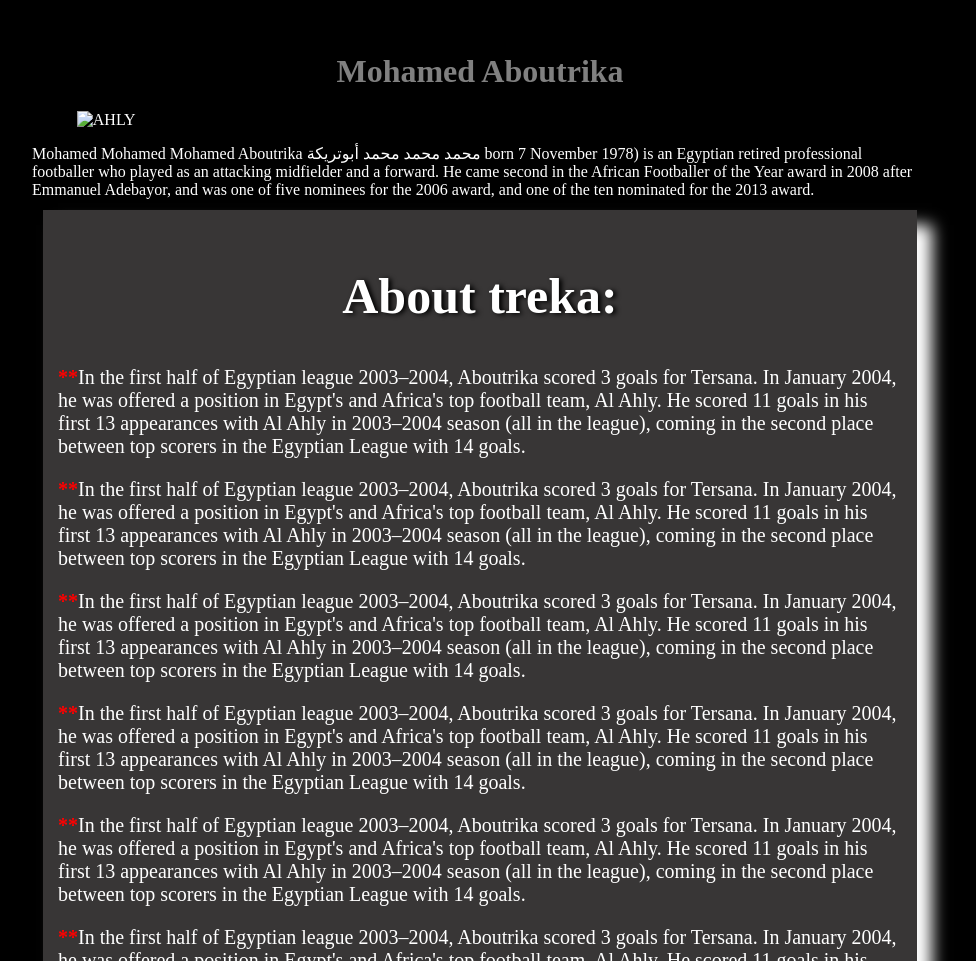
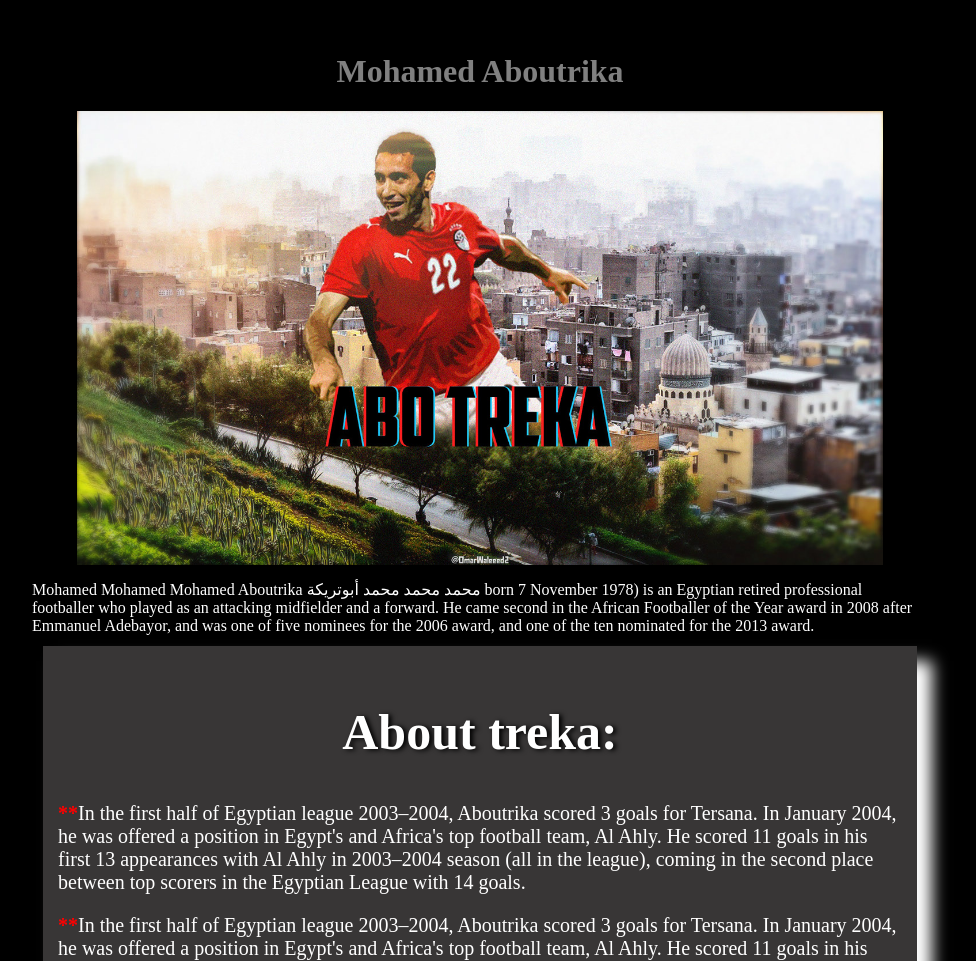
Before and after one commit to Ahmed-Sallam22/Html, a plain HTML site: page index.html in a window 1280 px wide. Shown: the part 139-1100 px from the top of the page, without its empty margins (160-1136 px from the left). Drawn offline with Linux system fonts and the light colour scheme.

Commit message:
Update index.html

```diff
--- a/index.html
+++ b/index.html
@@ -11,7 +11,7 @@
     <div>
         <h1 class="main-title">Mohamed Aboutrika</h1>
     </div>
-        <img src="/project/ahly.jpg" alt="AHLY"class="as">
+        <img src="ahly.jpg" alt="AHLY"class="as">
         <div class="info">Mohamed Mohamed Mohamed Aboutrika محمد محمد محمد أبوتريكة born 7 November 1978) is an Egyptian retired professional footballer who played as an attacking midfielder and a forward. He came second in the African Footballer of the Year award in 2008 after Emmanuel Adebayor, and was one of five nominees for the 2006 award, and one of the ten nominated for the 2013 award.</div>
 <div class="detail">
     <h2 class="name2">About treka:</h2>
```
